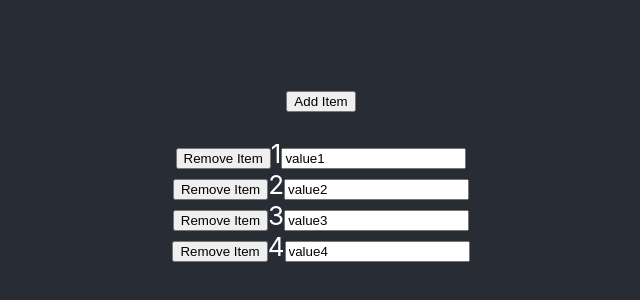
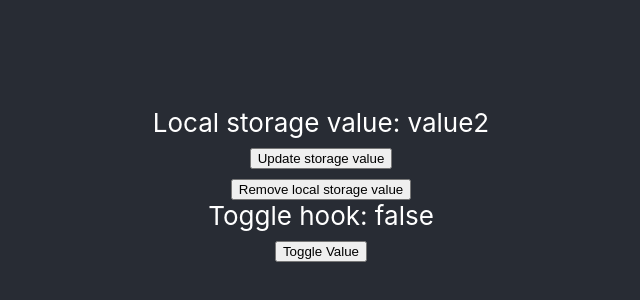
Before and after one commit to anujsingla/react-course, a React (Create React App) app: page / in a window 1280 px wide. Shown: the part 216-516 px from the top of the page, without its empty margins (319-959 px from the left). Built offline with nearby package versions, Linux system fonts and the light colour scheme.

Commit message:
code changes .

```diff
--- a/src/App.tsx
+++ b/src/App.tsx
@@ -1,7 +1,8 @@
 import { QueryClient, QueryClientProvider } from "react-query";
 import "./App.css";
+import { CustomHooks } from "./Components/CustomHooks";
 // import { ConditionalRender } from "./Components/ConditionalRender";
-import { MultipleItems } from "./Components/MultipleItems";
+// import { MultipleItems } from "./Components/MultipleItems";
 // import {
 //   // LifecycleMethod,
 //   LifecycleMethodWithFunction,
@@ -24,7 +25,8 @@ function App() {
           <div>Life cycle with Function component</div>
           <LifecycleMethodWithFunction initialValue={0} /> */}
           {/* <ConditionalRender /> */}
-          <MultipleItems />
+          {/* <MultipleItems /> */}
+          <CustomHooks />
         </header>
       </div>
     </QueryClientProvider>
--- /dev/null
+++ b/src/Components/CustomHooks.tsx
@@ -0,0 +1,30 @@
+import { useDocumentTitle } from "../hooks/useDocumentTitle";
+import { useLocalStorage } from "../hooks/useLocalStorage";
+import { useLogger } from "../hooks/useLogger";
+import { useToggle } from "../hooks/useToggle";
+
+export function CustomHooks() {
+  const [state, setState, remove] = useLocalStorage("key2", "value2");
+  const [isToggle, setIsToggle] = useToggle(false);
+
+  useDocumentTitle("title by custom hook1");
+  useLogger("Custom Hook", "log with custom hook1");
+
+  return (
+    <div>
+      Local storage value: {state}
+      <div>
+        <button onClick={() => setState("update value1")}>
+          Update storage value
+        </button>
+      </div>
+      <div>
+        <button onClick={() => remove()}>Remove local storage value</button>
+      </div>
+      <div>Toggle hook: {isToggle ? "true" : "false"}</div>
+      <div>
+        <button onClick={() => setIsToggle()}>Toggle Value</button>
+      </div>
+    </div>
+  );
+}
--- /dev/null
+++ b/src/hooks/useDocumentTitle.ts
@@ -0,0 +1,7 @@
+import { useEffect } from "react";
+export const useDocumentTitle = (title: string) => {
+  const originalTitle = document.title;
+  useEffect(() => {
+    document.title = title;
+  }, [title, originalTitle]);
+};
--- /dev/null
+++ b/src/hooks/useLocalStorage.ts
@@ -0,0 +1,30 @@
+import { useState, useEffect, Dispatch, SetStateAction } from "react";
+
+export const useLocalStorage = <T>(
+  key: string,
+  initialValue?: T
+): [T | undefined, Dispatch<SetStateAction<T | undefined>>, () => void] => {
+  const [state, setState] = useState<T | undefined>(() => {
+    try {
+      const value = localStorage.getItem(key);
+      return JSON.parse(value || "");
+    } catch {
+      return initialValue;
+    }
+  });
+
+  useEffect(() => {
+    try {
+      localStorage.setItem(key, JSON.stringify(state));
+    } catch {}
+    // eslint-disable-next-line react-hooks/exhaustive-deps
+  }, [state]);
+  const remove = () => {
+    try {
+      localStorage.removeItem(key);
+      setState(undefined);
+    } catch {}
+  };
+
+  return [state, setState, remove];
+};
--- /dev/null
+++ b/src/hooks/useLogger.ts
@@ -0,0 +1,6 @@
+import { useEffect } from "react";
+export const useLogger = (componentName: string, value: string) => {
+  useEffect(() => {
+    console.log(`${componentName}`, value);
+  });
+};
--- /dev/null
+++ b/src/hooks/useToggle.ts
@@ -0,0 +1,8 @@
+import { useState } from "react";
+export const useToggle = (
+  initialValue: boolean
+): [boolean, () => void, React.Dispatch<React.SetStateAction<boolean>>] => {
+  const [isToggle, setIsToggle] = useState(initialValue || false);
+  const onToggle = () => setIsToggle(!isToggle);
+  return [isToggle, onToggle, setIsToggle];
+};
```
